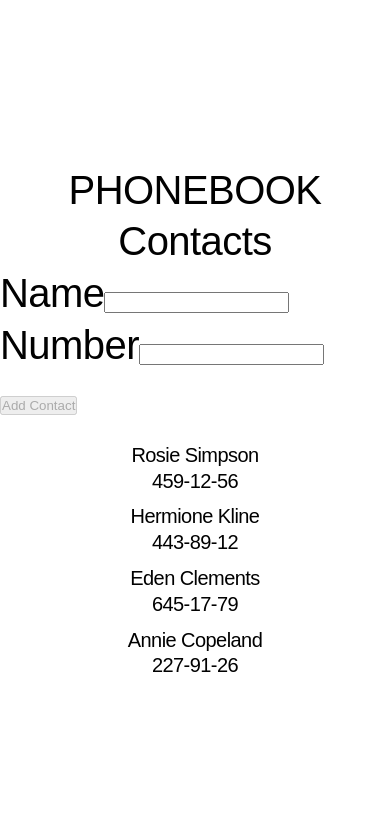
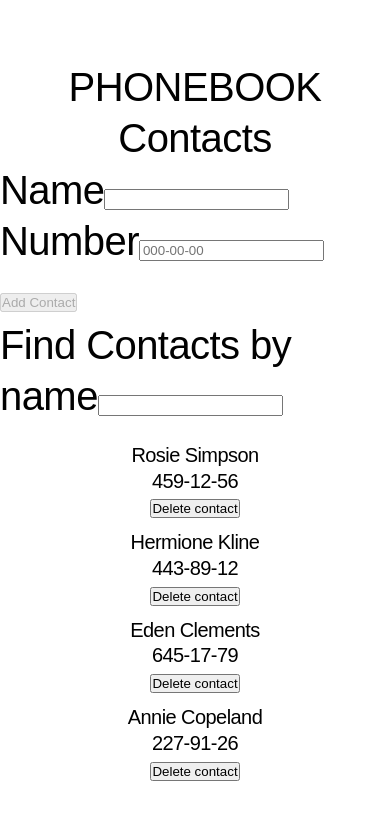
Before and after one commit to Kreal11/goit-react-hw-02-phonebook, a React (Create React App) app: page / in a window 390 px wide. Shown: the top 820 px of the page. Built offline with nearby package versions, Linux system fonts and the light colour scheme.

Commit message:
done all task in hw-2 in phonebook except 5

```diff
--- a/src/components/AddContact/AddContact.jsx
+++ b/src/components/AddContact/AddContact.jsx
@@ -1,4 +1,3 @@
-import { nanoid } from 'nanoid';
 import { Component } from 'react';
 import Notiflix from 'notiflix';
 
@@ -7,8 +6,6 @@ export class AddContact extends Component {
     name: '',
     number: '',
   };
-
-  id = nanoid();
 
   handleOnChangeInput = ({ target }) => {
     const { name, value } = target;
@@ -30,22 +27,23 @@ export class AddContact extends Component {
     return (
       <div>
         <form action="">
-          <label htmlFor={this.id}>Name</label>
+          <label htmlFor={crypto.randomUUID()}>Name</label>
           <input
             type="text"
             value={name}
             name="name"
-            id={this.id}
+            id={crypto.randomUUID()}
             onChange={this.handleOnChangeInput}
             required
           />
-          <label htmlFor={this.id}>Number</label>
+          <label htmlFor={crypto.randomUUID()}>Number</label>
           <input
             type="tel"
             value={number}
             name="number"
-            id={this.id}
+            id={crypto.randomUUID()}
             onChange={this.handleOnChangeInput}
+            placeholder="000-00-00"
             required
           />
           <button
--- a/src/components/AllContacts/AllContacts.jsx
+++ b/src/components/AllContacts/AllContacts.jsx
@@ -4,11 +4,18 @@ import { StyledAllContactsUl } from './AllContacts.styled';
 
 export class AllContacts extends Component {
   render() {
-    const { dataContacts } = this.props;
+    const { deleteContact, dataContacts } = this.props;
     return (
       <StyledAllContactsUl>
         {dataContacts.map(contact => {
-          return <OneContact key={crypto.randomUUID()} {...contact} />;
+          return (
+            <OneContact
+              key={crypto.randomUUID()}
+              {...contact}
+              deleteContact={deleteContact}
+              // dataSearchedContacts={dataSearchedContacts}
+            />
+          );
         })}
       </StyledAllContactsUl>
     );
--- a/src/components/App.jsx
+++ b/src/components/App.jsx
@@ -1,6 +1,7 @@
 import { Component } from 'react';
 import { AddContact } from './AddContact/AddContact';
 import { AllContacts } from './AllContacts/AllContacts';
+import { SearchContacts } from './SearchContact/SearchContact';
 
 export class App extends Component {
   state = {
@@ -10,7 +11,7 @@ export class App extends Component {
       { id: 'id-3', name: 'Eden Clements', number: '645-17-79' },
       { id: 'id-4', name: 'Annie Copeland', number: '227-91-26' },
     ],
-    name: '',
+    filter: '',
   };
 
   handleAddNewContact = newData => {
@@ -19,14 +20,30 @@ export class App extends Component {
       position: 'default',
       ...newData,
     };
-    console.log(newContact);
     this.setState(prevState => ({
       contacts: [...prevState.contacts, newContact],
     }));
   };
 
+  handleDeleteContact = id => {
+    this.setState(prevState => ({
+      contacts: prevState.contacts.filter(contact => contact.id !== id),
+    }));
+  };
+
+  handleSeacrhContact = () => {
+    const { contacts, filter } = this.state;
+    return contacts.filter(contact =>
+      contact.name.toLowerCase().includes(filter.toLowerCase())
+    );
+  };
+
+  handlChangeFilter = e => {
+    this.setState({ filter: e.target.value });
+  };
+
   render() {
-    const { contacts } = this.state;
+    const filteredContact = this.handleSeacrhContact();
     return (
       <div
         style={{
@@ -43,7 +60,11 @@ export class App extends Component {
         <h2>Contacts</h2>
         <div>
           <AddContact addContact={this.handleAddNewContact} />
-          <AllContacts dataContacts={contacts} />
+          <SearchContacts changeFilter={this.handlChangeFilter} />
+          <AllContacts
+            dataContacts={filteredContact}
+            deleteContact={this.handleDeleteContact}
+          />
         </div>
       </div>
     );
--- a/src/components/OneContact/OneContact.jsx
+++ b/src/components/OneContact/OneContact.jsx
@@ -2,11 +2,14 @@ import { Component } from 'react';
 
 export class OneContact extends Component {
   render() {
-    const { name, number } = this.props;
+    const { id, name, number, deleteContact } = this.props;
     return (
       <li>
         <p>{name}</p>
         <p>{number}</p>
+        <button type="button" onClick={() => deleteContact(id)}>
+          Delete contact
+        </button>
       </li>
     );
   }
--- a/src/components/SearchContact/SearchContact.jsx
+++ b/src/components/SearchContact/SearchContact.jsx
@@ -0,0 +1,20 @@
+import { Component } from 'react';
+
+export class SearchContacts extends Component {
+  render() {
+    const { changeFilter } = this.props;
+
+    return (
+      <div>
+        <label htmlFor={crypto.randomUUID()}>Find Contacts by name</label>
+        <input
+          id={crypto.randomUUID()}
+          type="text"
+          name="name"
+          //   value={name}
+          onChange={changeFilter}
+        />
+      </div>
+    );
+  }
+}
```
Also changed, not shown: src/components/SearchContact/SearchContact.styled.js (added).
